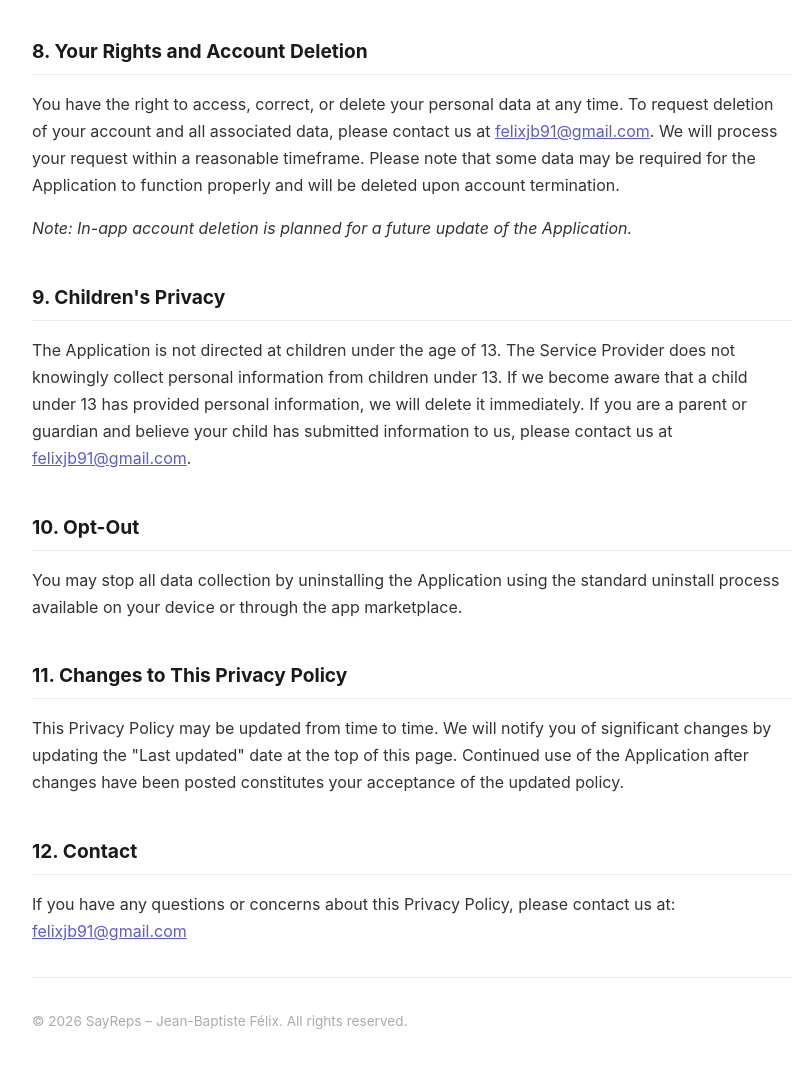
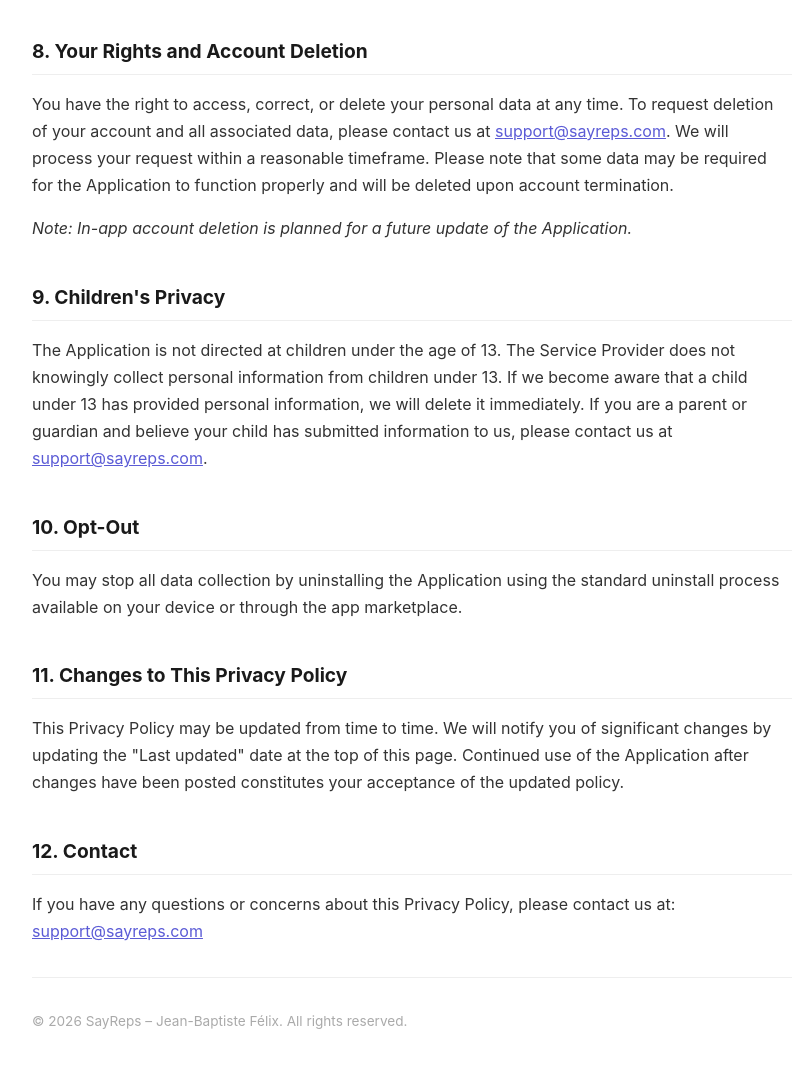
Before and after one commit to felixjb91/sayreps-privacy-policy, a plain HTML site: page privacy/index.html in a window 1280 px wide. Shown: the part 1932-2999 px from the top of the page, without its empty margins (228-1038 px from the left). Drawn offline with Linux system fonts and the light colour scheme.

Commit message:
change support email

```diff
--- a/privacy/index.html
+++ b/privacy/index.html
@@ -64,11 +64,11 @@
 <p>User-provided data is retained for as long as your account is active and for a reasonable period thereafter. Automatically collected analytics data may be retained for up to 24 months, after which it may be aggregated and anonymized.</p>
 
 <h2>8. Your Rights and Account Deletion</h2>
-<p>You have the right to access, correct, or delete your personal data at any time. To request deletion of your account and all associated data, please contact us at <a href="mailto:felixjb91@gmail.com">felixjb91@gmail.com</a>. We will process your request within a reasonable timeframe. Please note that some data may be required for the Application to function properly and will be deleted upon account termination.</p>
+<p>You have the right to access, correct, or delete your personal data at any time. To request deletion of your account and all associated data, please contact us at <a href="mailto:support@sayreps.com">support@sayreps.com</a>. We will process your request within a reasonable timeframe. Please note that some data may be required for the Application to function properly and will be deleted upon account termination.</p>
 <p><em>Note: In-app account deletion is planned for a future update of the Application.</em></p>
 
 <h2>9. Children's Privacy</h2>
-<p>The Application is not directed at children under the age of 13. The Service Provider does not knowingly collect personal information from children under 13. If we become aware that a child under 13 has provided personal information, we will delete it immediately. If you are a parent or guardian and believe your child has submitted information to us, please contact us at <a href="mailto:felixjb91@gmail.com">felixjb91@gmail.com</a>.</p>
+<p>The Application is not directed at children under the age of 13. The Service Provider does not knowingly collect personal information from children under 13. If we become aware that a child under 13 has provided personal information, we will delete it immediately. If you are a parent or guardian and believe your child has submitted information to us, please contact us at <a href="mailto:support@sayreps.com">support@sayreps.com</a>.</p>
 
 <h2>10. Opt-Out</h2>
 <p>You may stop all data collection by uninstalling the Application using the standard uninstall process available on your device or through the app marketplace.</p>
@@ -78,7 +78,7 @@
 
 <h2>12. Contact</h2>
 <p>If you have any questions or concerns about this Privacy Policy, please contact us at:<br>
-    <a href="mailto:felixjb91@gmail.com">felixjb91@gmail.com</a></p>
+    <a href="mailto:support@sayreps.com">support@sayreps.com</a></p>
 
 <hr>
 <p style="font-size:0.85em; color:#aaa;">© 2026 SayReps – Jean-Baptiste Félix. All rights reserved.</p>
```
Also changed, not shown: terms/index.html (+3 -3 lines).
